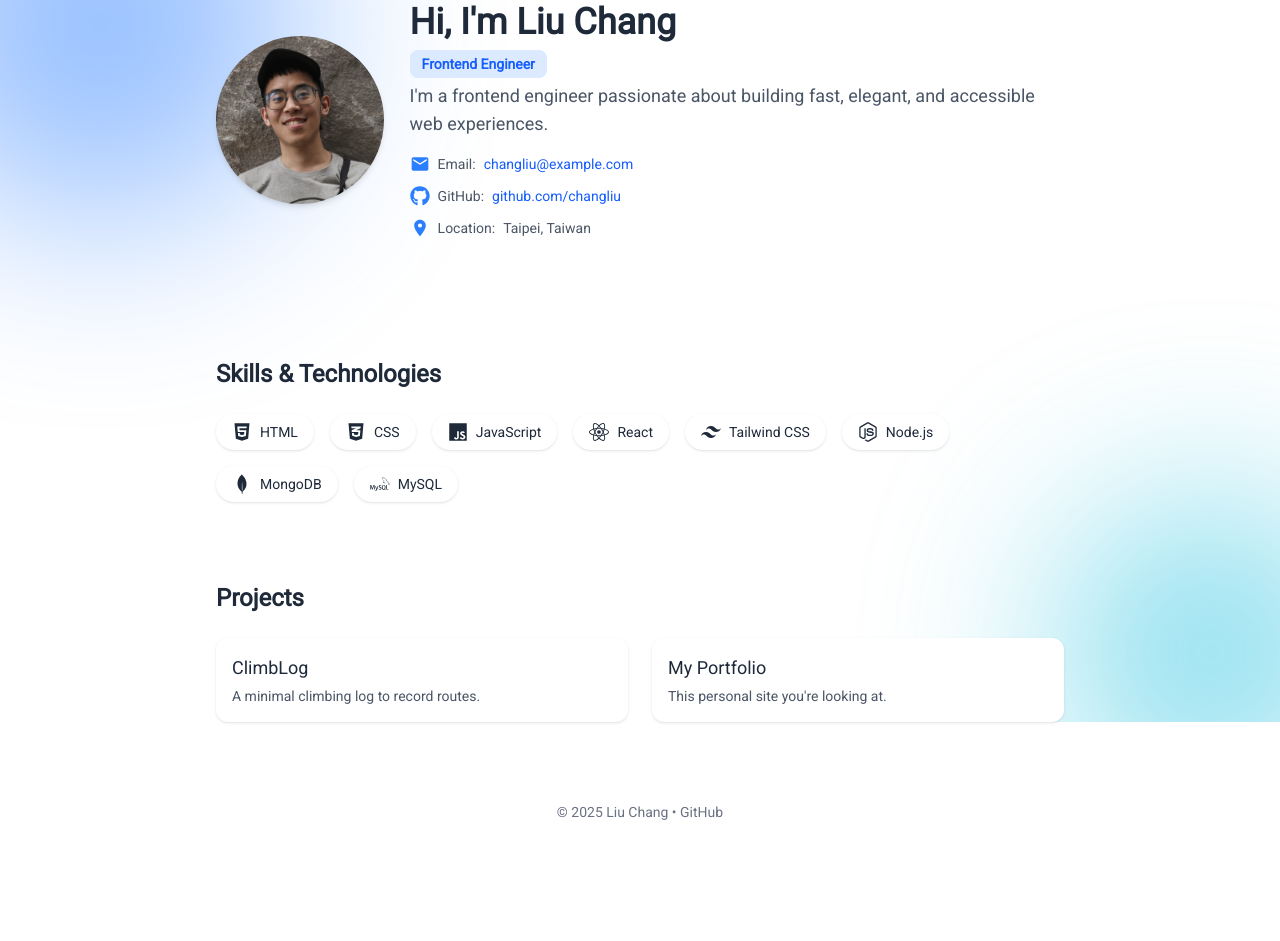
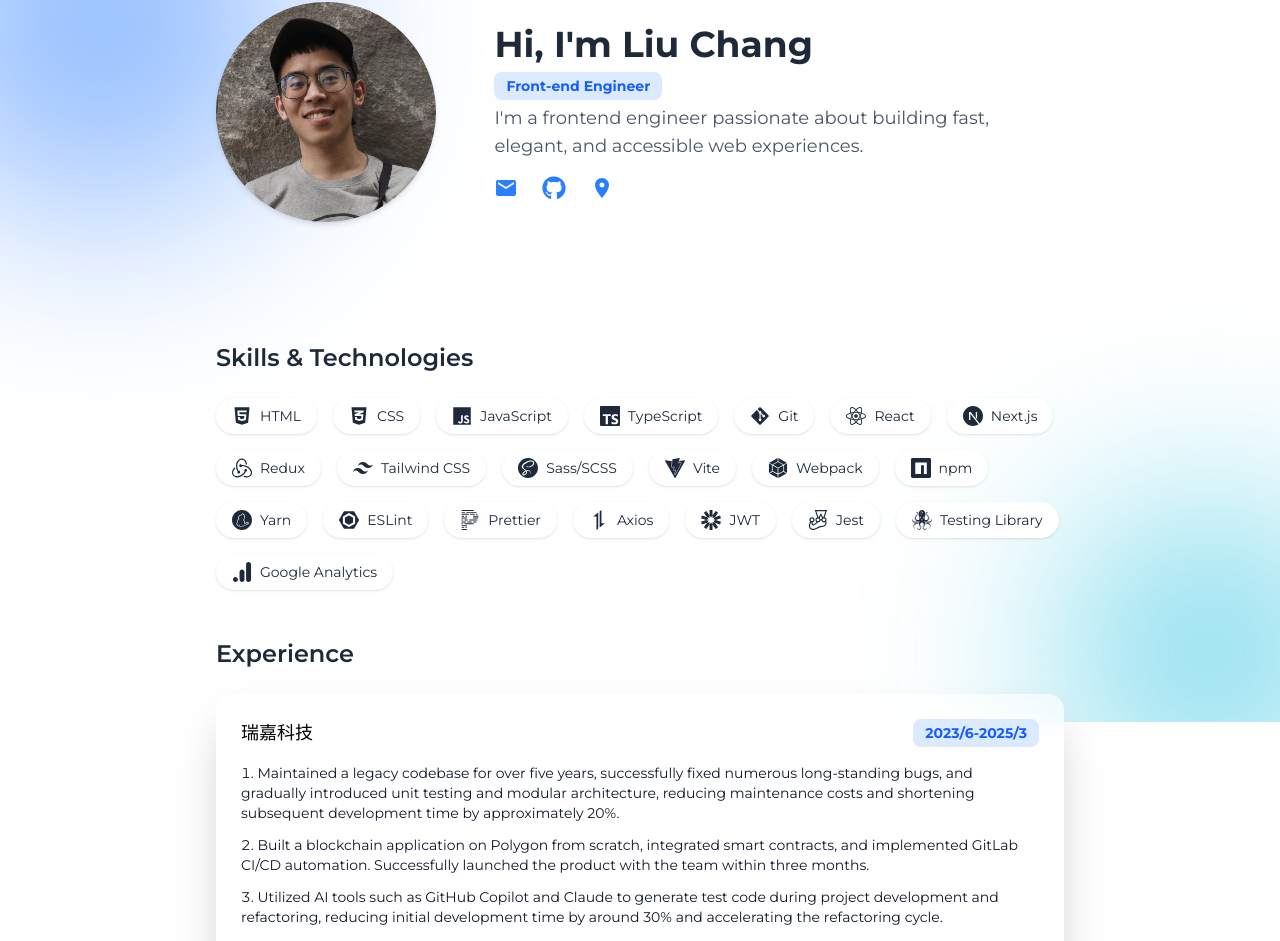
Before and after one commit to richard85501/my-website, a React (Vite) app: page / in a window 1280 px wide. Shown: the part 78-1019 px from the top of the page. Before the commit the page ends 940 px from the top, so only its background shows below. Built offline with nearby package versions, Linux system fonts and the light colour scheme.

Commit message:
feat: style modify

```diff
--- a/index.html
+++ b/index.html
@@ -5,6 +5,10 @@
     <link rel="icon" type="image/svg+xml" href="/vite.svg" />
     <link
       href="https://fonts.googleapis.com/css2?family=Roboto&display=swap"
+      rel="stylesheet"
+    />
+    <link
+      href="https://fonts.googleapis.com/css2?family=Montserrat:ital,wght@0,100..900;1,100..900&display=swap"
       rel="stylesheet"
     />
     <meta name="viewport" content="width=device-width, initial-scale=1.0" />
--- a/package.json
+++ b/package.json
@@ -19,6 +19,7 @@
   },
   "devDependencies": {
     "@eslint/js": "^9.29.0",
+    "@types/node": "^24.0.4",
     "@types/react": "^19.1.8",
     "@types/react-dom": "^19.1.6",
     "@vitejs/plugin-react": "^4.5.2",
--- a/src/App.css
+++ b/src/App.css
@@ -1,7 +1,7 @@
 @import "tailwindcss";
 
 @theme {
-  --font-sans: "Roboto", "sans-serif";
+  --font-sans: "Montserrat", "sans-serif";
 }
 
 #root {
--- a/src/App.tsx
+++ b/src/App.tsx
@@ -1,81 +1,102 @@
 import "./App.css";
-import { FaHtml5, FaCss3Alt, FaJs, FaNodeJs, FaGithub } from "react-icons/fa";
-import { SiTailwindcss, SiMongodb, SiReact, SiMysql } from "react-icons/si";
+import { FaGithub } from "react-icons/fa";
 import { MdEmail, MdLocationOn } from "react-icons/md";
+import WorkExperience from "./components/work-experience/WorkExperience";
+import Skills from "./components/skills/Skills";
+
+const details = [
+  "Maintained a legacy codebase for over five years, successfully fixed numerous long-standing bugs, and gradually introduced unit testing and modular architecture, reducing maintenance costs and shortening subsequent development time by approximately 20%.",
+  "Built a blockchain application on Polygon from scratch, integrated smart contracts, and implemented GitLab CI/CD automation. Successfully launched the product with the team within three months.",
+  "Utilized AI tools such as GitHub Copilot and Claude to generate test code during project development and refactoring, reducing initial development time by around 30% and accelerating the refactoring cycle.",
+  "Participated in a Cypress automation testing team, wrote and optimized test cases, effectively improving test coverage and maintenance efficiency across projects.",
+];
+
+const workDetails = [
+  "Assisted in building an 人資雲系統 for the company, supporting talent development and helping the HR department calculate and distribute bonuses over four consecutive quarters.",
+  "Developed reusable and customizable chart components, shared across multiple projects, significantly improving productivity and development efficiency.",
+  "Designed efficient and scalable state management flows using Redux, solving issues related to data persistence across page transitions and permission handling.",
+  "Utilized custom hooks to encapsulate business logic, reducing code duplication and increasing reusability.",
+  "Built a component library using Storybook, creating highly reusable and easily maintainable React components to enhance cross-project and cross-team collaboration.",
+  "Implemented automated testing for components, saving development and testing time while increasing component stability.",
+];
 
 function Portfolio() {
   return (
-    <div className="min-h-screen bg-gradient-to-br text-gray-800 font-sans">
+    <div className="min-h-screen bg-gradient-to-br text-gray-800">
       <header className="max-w-4xl mx-auto py-20 px-6">
         <div className="flex items-center space-x-6">
           {/* Avatar區塊：佔2份 */}
-          <div className="basis-2/10 flex-shrink-0">
+          <div className="basis-3/10 flex-shrink-0">
             <img
               src="/avatar_s.jpg" // 替換成你的頭像圖片路徑
               alt="Liu Chang Avatar"
-              className="w-42 h-42 rounded-full object-cover shadow-md"
+              className="w-55 h-55 rounded-full object-cover shadow-md"
             />
           </div>
 
           {/* 文字區塊：佔8份 */}
-          <div className="basis-8/10">
+          <div className="basis-7/10">
             <h1 className="text-4xl font-bold mb-2">Hi, I'm Liu Chang</h1>
             <h2 className="text-sm text-blue-600 mb-1 inline-block bg-blue-100 rounded-lg px-3 py-1 font-bold">
-              Frontend Engineer
+              Front-end Engineer
             </h2>
             <p className="text-lg text-gray-600 mb-4">
               I'm a frontend engineer passionate about building fast, elegant,
               and accessible web experiences.
             </p>
-            <div className="text-gray-600 space-y-3 text-sm">
-              <p className="flex items-center space-x-2">
-                <MdEmail className="text-blue-500 w-5 h-5" />
-                <span>Email:</span>
+            <div className="flex space-x-6 text-blue-500">
               <a
                 href="mailto:changliu@example.com"
-                  className="text-blue-600 hover:underline"
+                className="w-6 h-6 hover:text-blue-700 transition-colors"
+                aria-label="Email"
               >
-                  changliu@example.com
+                <MdEmail className="w-6 h-6" />
               </a>
-              </p>
-              <p className="flex items-center space-x-2">
-                <FaGithub className="text-blue-500 w-5 h-5" />
-                <span>GitHub:</span>
               <a
                 href="https://github.com/changliu"
                 target="_blank"
                 rel="noopener noreferrer"
-                  className="text-blue-600 hover:underline"
+                className="w-6 h-6 hover:text-blue-700 transition-colors"
+                aria-label="GitHub"
               >
-                  github.com/changliu
+                <FaGithub className="w-6 h-6" />
               </a>
-              </p>
-              <p className="flex items-center space-x-2">
-                <MdLocationOn className="text-blue-500 w-5 h-5" />
-                <span>Location:</span>
-                <span>Taipei, Taiwan</span>
-              </p>
+              <a
+                href="https://goo.gl/maps/some-location"
+                target="_blank"
+                rel="noopener noreferrer"
+                className="w-6 h-6 hover:text-blue-700 transition-colors"
+                aria-label="Location"
+              >
+                <MdLocationOn className="w-6 h-6" />
+              </a>
             </div>
           </div>
         </div>
       </header>
 
       <section className="max-w-4xl mx-auto px-6 py-10">
-        <h2 className="text-2xl font-semibold mb-6">Skills & Technologies</h2>
-        <div className="flex flex-wrap gap-4">
-          <Skill icon={<FaHtml5 />} label="HTML" />
-          <Skill icon={<FaCss3Alt />} label="CSS" />
-          <Skill icon={<FaJs />} label="JavaScript" />
-          <Skill icon={<SiReact />} label="React" />
-          <Skill icon={<SiTailwindcss />} label="Tailwind CSS" />
-          <Skill icon={<FaNodeJs />} label="Node.js" />
-          <Skill icon={<SiMongodb />} label="MongoDB" />
-          <Skill icon={<SiMysql />} label="MySQL" />
-        </div>
+        <Skills />
+      </section>
+      <section className="max-w-4xl mx-auto px-6 py-2">
+        <h2 className="text-2xl font-semibold mb-6">Experience</h2>
+        <WorkExperience
+          company="瑞嘉科技"
+          period="2023/6-2025/3"
+          details={details}
+        />
+      </section>
+
+      <section className="max-w-4xl mx-auto px-6 py-2">
+        <WorkExperience
+          company="ADBERT 艾普特"
+          period="2022/3-2023/5"
+          details={workDetails}
+        />
       </section>
 
       <section className="max-w-4xl mx-auto px-6 py-10">
-        <h2 className="text-2xl font-semibold mb-6">Projects</h2>
+        <h2 className="text-2xl font-semibold mb-6">Others</h2>
         <div className="grid grid-cols-1 sm:grid-cols-2 gap-6">
           <ProjectCard
             title="ClimbLog"
@@ -100,18 +121,14 @@ function Portfolio() {
   );
 }
 
-function Skill({ icon, label }) {
+type ProjectCardProps = {
+  title: string;
+  desc: string;
+};
+
+function ProjectCard({ title, desc }: ProjectCardProps) {
   return (
-    <div className="flex items-center gap-2 px-4 py-2 bg-white rounded-full shadow text-sm">
-      <span className="text-xl">{icon}</span>
-      <span>{label}</span>
-    </div>
-  );
-}
-
-function ProjectCard({ title, desc }) {
-  return (
-    <div className="p-4 rounded-xl bg-white shadow hover:shadow-md transition">
+    <div className="p-4 rounded-xl bg-white/70 backdrop-blur-md shadow-lg hover:shadow-2xl transform hover:-translate-y-1 transition duration-300 ease-in-out cursor-pointer">
       <h3 className="text-lg font-medium mb-1">{title}</h3>
       <p className="text-sm text-gray-600">{desc}</p>
     </div>
--- /dev/null
+++ b/src/components/skills/Skills.tsx
@@ -0,0 +1,111 @@
+import {
+  FaHtml5,
+  FaCss3Alt,
+  FaJs,
+  FaGitAlt,
+  FaNodeJs,
+  FaFigma,
+  FaAccessibleIcon,
+} from "react-icons/fa";
+
+import {
+  SiTypescript,
+  SiReact,
+  SiNextdotjs,
+  SiRedux,
+  SiVuedotjs,
+  SiNuxtdotjs,
+  SiTailwindcss,
+  SiSass,
+  SiStyledcomponents,
+  SiVite,
+  SiWebpack,
+  SiNpm,
+  SiYarn,
+  SiEslint,
+  SiPrettier,
+  SiAxios,
+  SiJsonwebtokens,
+  SiGraphql,
+  SiExpress,
+  SiVercel,
+  SiNetlify,
+  SiGithubactions,
+  SiJest,
+  SiTestinglibrary,
+  SiGoogleanalytics,
+  SiAdobeillustrator,
+} from "react-icons/si";
+
+type SkillProps = {
+  icon: React.ReactNode; // icon 通常是 React 元素
+  label: string;
+};
+
+const skills = [
+  // 📄 核心技能
+  { icon: <FaHtml5 />, label: "HTML" },
+  { icon: <FaCss3Alt />, label: "CSS" },
+  { icon: <FaJs />, label: "JavaScript" },
+  { icon: <SiTypescript />, label: "TypeScript" },
+  { icon: <FaGitAlt />, label: "Git" },
+
+  // ⚛️ 框架 & 函式庫
+  { icon: <SiReact />, label: "React" },
+  { icon: <SiNextdotjs />, label: "Next.js" },
+  { icon: <SiRedux />, label: "Redux" },
+
+  // 🎨 樣式工具
+  { icon: <SiTailwindcss />, label: "Tailwind CSS" },
+  { icon: <SiSass />, label: "Sass/SCSS" },
+  //   { icon: <SiStyledcomponents />, label: "Styled Components" },
+
+  // 🛠️ 工具與平台
+  { icon: <SiVite />, label: "Vite" },
+  { icon: <SiWebpack />, label: "Webpack" },
+  { icon: <SiNpm />, label: "npm" },
+  { icon: <SiYarn />, label: "Yarn" },
+  { icon: <SiEslint />, label: "ESLint" },
+  { icon: <SiPrettier />, label: "Prettier" },
+
+  // 🌐 網路與 API
+  { icon: <SiAxios />, label: "Axios" },
+  { icon: <SiJsonwebtokens />, label: "JWT" },
+  //   { icon: <FaNodeJs />, label: "Node.js" },
+  //   { icon: <SiExpress />, label: "Express" },
+
+  // ☁️ DevOps & 部署
+  //   { icon: <SiVercel />, label: "Vercel" },
+  //   { icon: <SiGithubactions />, label: "GitHub Actions" },
+
+  // 🔍 測試工具
+  { icon: <SiJest />, label: "Jest" },
+  { icon: <SiTestinglibrary />, label: "Testing Library" },
+
+  // ♿ 加值技能
+  { icon: <SiGoogleanalytics />, label: "Google Analytics" },
+];
+
+function Skill({ icon, label }: SkillProps) {
+  return (
+    <div className="flex items-center gap-2 px-4 py-2 bg-white rounded-full shadow text-sm">
+      <span className="text-xl">{icon}</span>
+      <span>{label}</span>
+    </div>
+  );
+}
+
+const Skills = () => {
+  return (
+    <section>
+      <h2 className="text-2xl font-semibold mb-6">Skills & Technologies</h2>
+      <div className="flex flex-wrap gap-4">
+        {skills.map((skill, index) => (
+          <Skill key={index} icon={skill.icon} label={skill.label} />
+        ))}
+      </div>
+    </section>
+  );
+};
+
+export default Skills;
--- /dev/null
+++ b/src/components/work-experience/WorkExperience.tsx
@@ -0,0 +1,38 @@
+type WorkExperienceCardProps = {
+  company: string;
+  period: string;
+  details: string[];
+};
+
+export default function WorkExperience({
+  company,
+  period,
+  details,
+}: WorkExperienceCardProps) {
+  return (
+    <div
+      className="
+        p-6 rounded-2xl
+        bg-white/60 backdrop-blur-md
+        shadow-2xl
+        border border-white/30
+      "
+    >
+      {/* 上方兩列：職稱 + 日期 */}
+      <div className="flex justify-between items-start mb-3">
+        {/* 公司名稱 */}
+        <h3 className="text-lg font-medium text-black mb-1">{company}</h3>
+        <span className="text-sm text-blue-600 bg-blue-100 rounded-lg px-3 py-1 font-bold inline-block">
+          {period}
+        </span>
+      </div>
+
+      {/* 詳細內容 */}
+      <ol className="list-decimal list-inside space-y-3 text-gray-900 text-sm">
+        {details.map((item, idx) => (
+          <li key={idx}>{item}</li>
+        ))}
+      </ol>
+    </div>
+  );
+}
--- a/vite.config.ts
+++ b/vite.config.ts
@@ -1,8 +1,14 @@
 import { defineConfig } from "vite";
 import react from "@vitejs/plugin-react";
 import tailwindcss from "@tailwindcss/vite";
+import path from "path";
 
 // https://vite.dev/config/
 export default defineConfig({
   plugins: [react(), tailwindcss()],
+  resolve: {
+    alias: {
+      "@": path.resolve(__dirname, "./src"), // 讓 @ 指向 src
+    },
+  },
 });
```
Also changed, not shown: 1 other file (tests, documents, lock files or other folders). Lines whose indentation alone changed are shown as unchanged.
